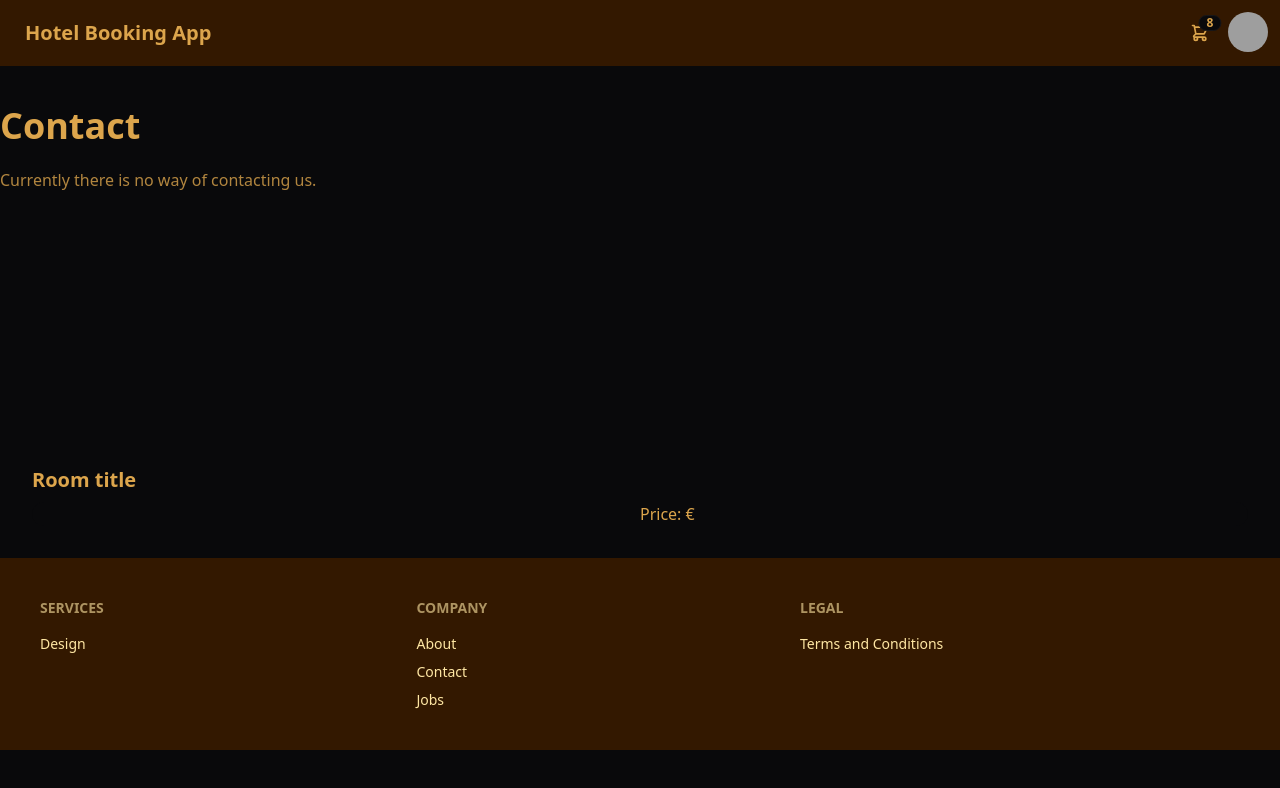
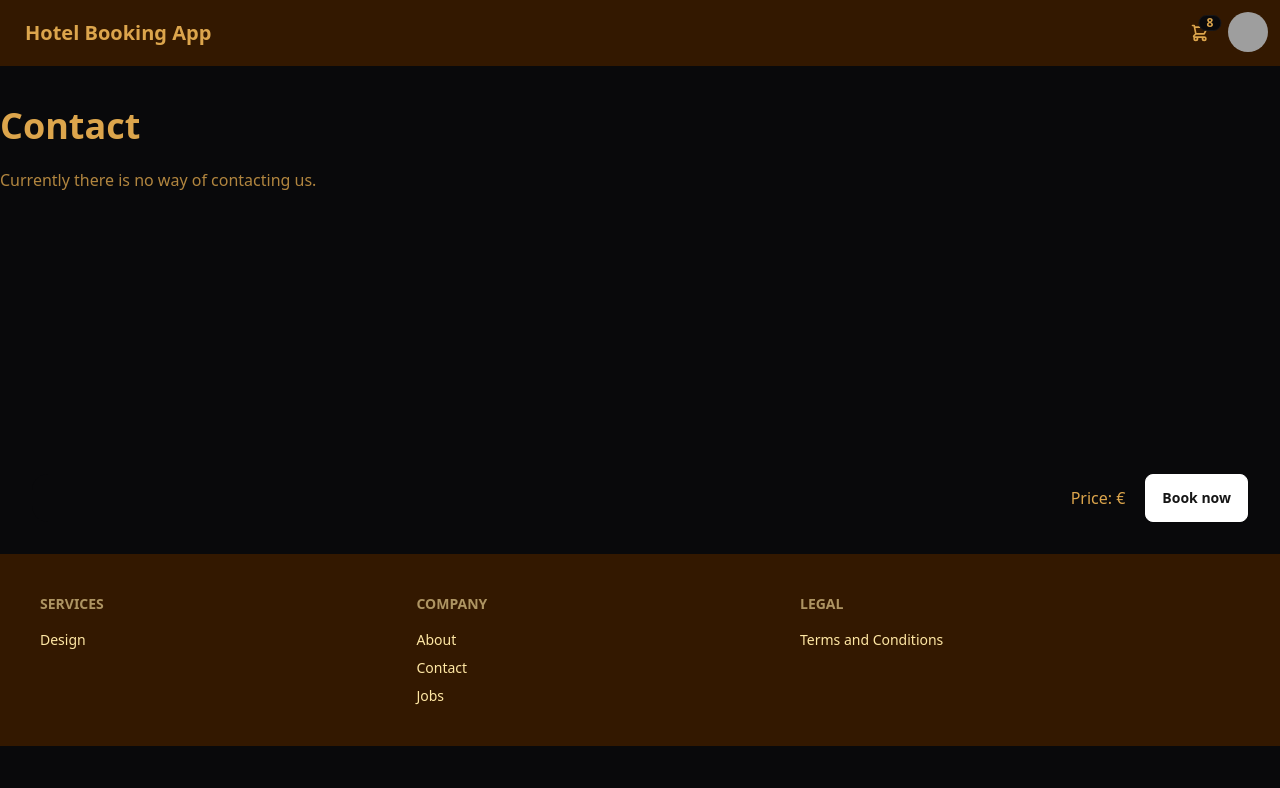
Before and after one commit to TimW90/BookingApp, a React (Vite) app in the folder frontend/: page /contact in a window 1280 px wide. Shown: the top 788 px of the page. Built offline with nearby package versions, Linux system fonts and the light colour scheme; no server answers; grey boxes are pictures that could not be loaded.

Commit message:
Adjusted the RoomCard

```diff
--- a/frontend/src/components/room/Carousel.jsx
+++ b/frontend/src/components/room/Carousel.jsx
@@ -1,3 +1,5 @@
+// conditional render the arrows if index = images.length - 1 then don't render > and if index = 0 then don't render <
+
 import PropTypes from 'prop-types';
 
 const Carousel = ({ images }) => {
@@ -6,6 +8,7 @@ const Carousel = ({ images }) => {
     <>
       <div className="carousel mr-5">
         {(() => {
+          // what if images === 0?
           if (images.length === 1) {
             console.log(images[0]);
             return (
--- a/frontend/src/components/room/RoomCard.jsx
+++ b/frontend/src/components/room/RoomCard.jsx
@@ -20,18 +20,20 @@ const RoomCard = () => {
   return (
     <>
       <div className="card-body">
-        <h2 className="card-title">Room title</h2>
-        <div className="card lg:card-side bg-base-100 flex-row">
+        <h2 className="card-title">{room.name}</h2>
+        <div className="card lg:card-side bg-base-100">
           <div className="flex flex-col items-center w-1/2">
             {room && <Carousel images={room.base64Images} />}
           </div>
           <div className="room-properties flex flex-col w-1/2">
             <div className="flex h-1/2">{room.description}</div>
-            <div className="flex">Price: €{room.price}</div>
+            <div className="inline-flex justify-end items-center">
+              <div className="flex mr-5">Price: €{room.price}</div>
+              <div className="card-actions justify-end flex flex-col">
+                <button className="btn btn-primary">Book now</button>
+              </div>
+            </div>
           </div>
-          {/* <div className="card-actions justify-end flex flex-col">
-            <button className="btn btn-primary">Reserve</button>
-          </div> */}
         </div>
       </div>
     </>
```
